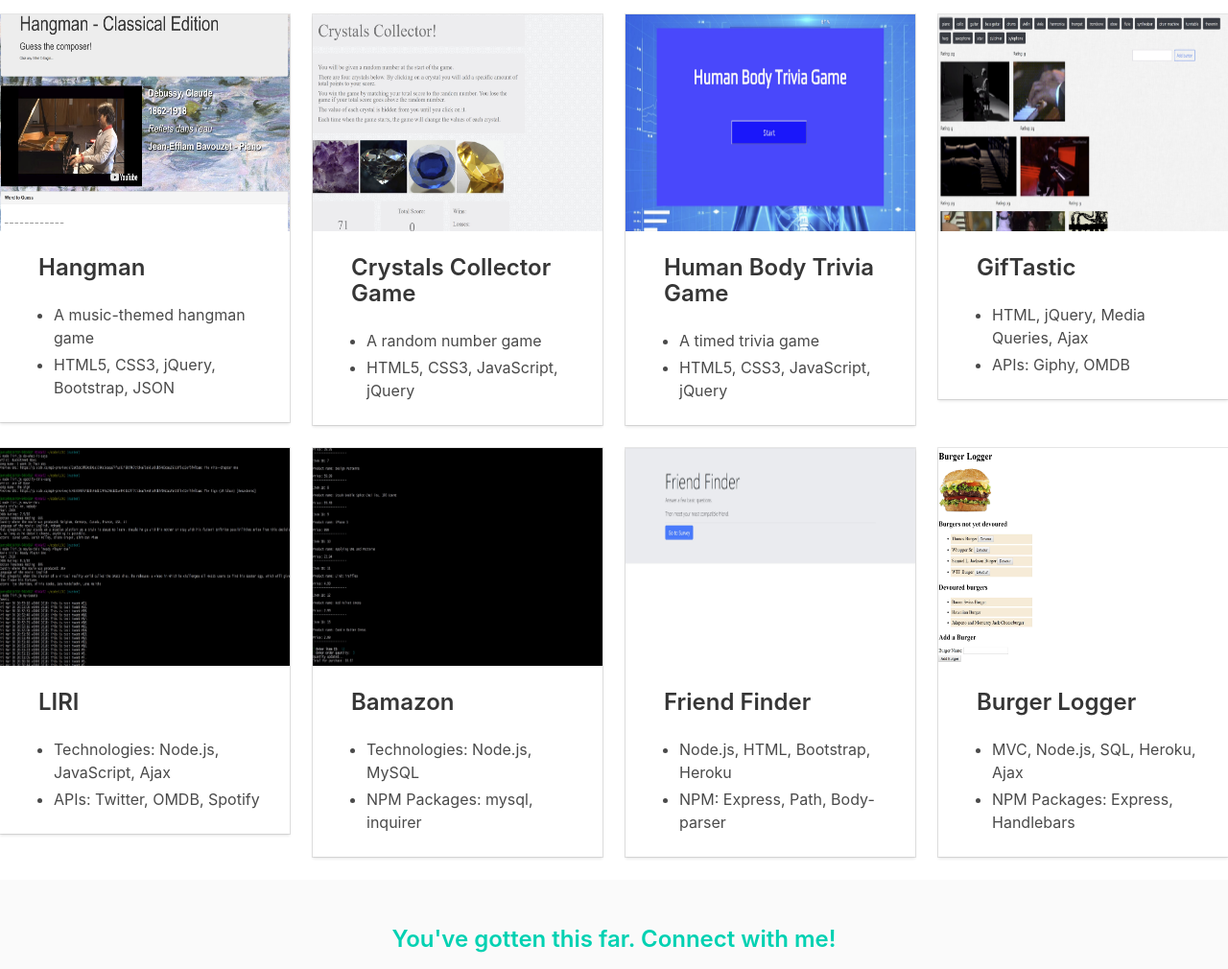
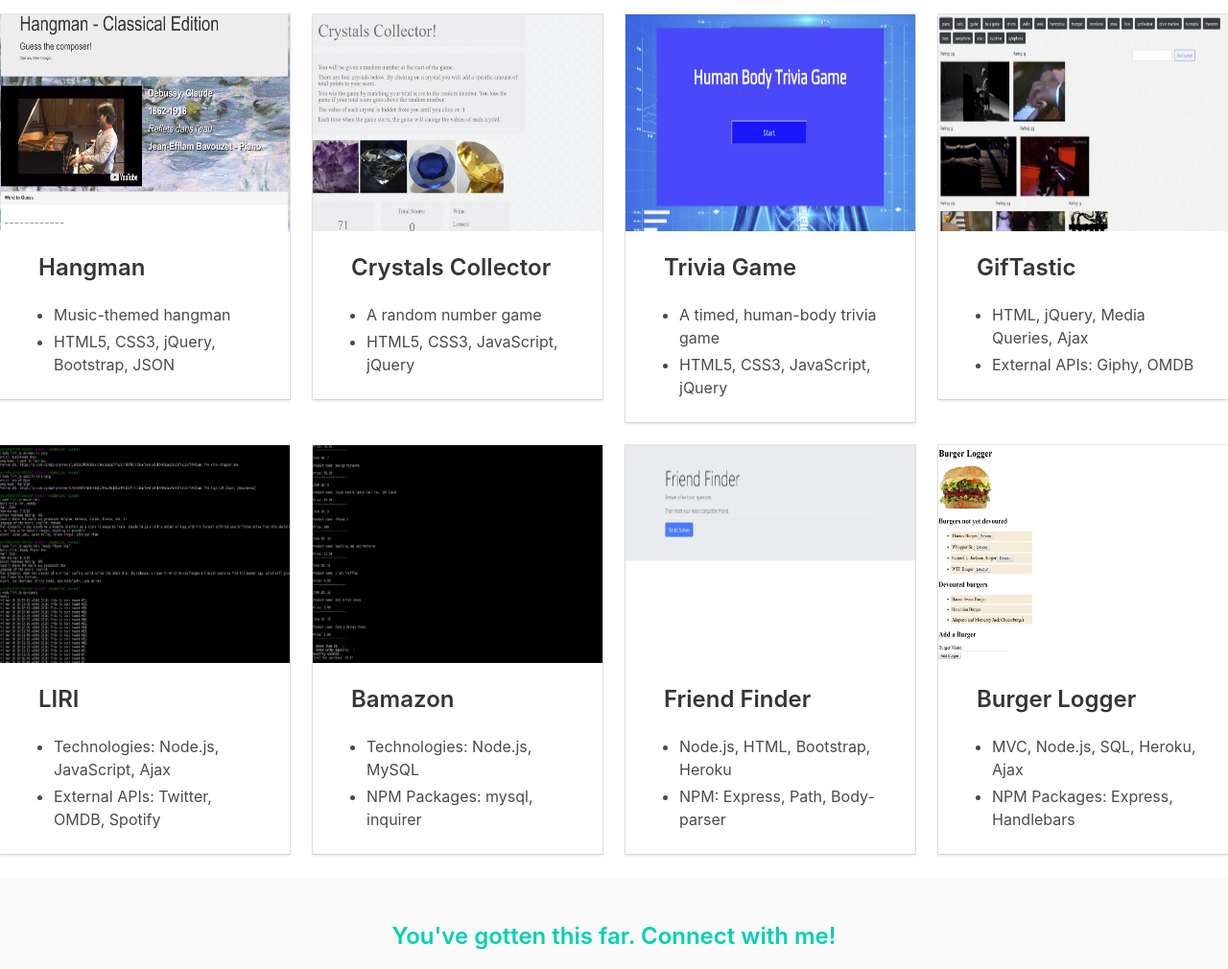
Before and after one commit to computeruser88/MyNewPortfolio, a plain HTML site: page portfolio.html in a window 1280 px wide. Shown: the part 337-1347 px from the top of the page at 96% size. Drawn offline with nearby package versions, Linux system fonts and the light colour scheme.

Commit message:
Modify portfolio.html

```diff
--- a/portfolio.html
+++ b/portfolio.html
@@ -46,7 +46,7 @@
                         </div>
                         <div class="content">
                             <ul>
-                                <li>A music-themed hangman game</li>
+                                <li>Music-themed hangman</li>
                                 <li>HTML5, CSS3, jQuery, Bootstrap, JSON</li>
                             </ul>
                         </div>
@@ -67,7 +67,7 @@
                             <div class="media-left">
                             </div>
                             <div class="media-content">
-                                <p class="title is-4">Crystals Collector Game</p>
+                                <p class="title is-4">Crystals Collector</p>
                             </div>
                         </div>
                         <div class="content">
@@ -93,12 +93,12 @@
                             <div class="media-left">
                             </div>
                             <div class="media-content">
-                                <p class="title is-4">Human Body Trivia Game</p>
+                                <p class="title is-4">Trivia Game</p>
                             </div>
                         </div>
                         <div class="content">
                             <ul>
-                                <li>A timed trivia game</li>
+                                <li>A timed, human-body trivia game</li>
                                 <li>HTML5, CSS3, JavaScript, jQuery</li>
 
                             </ul>
@@ -126,7 +126,7 @@
                         <div class="content">
                             <ul>
                                 <li>HTML, jQuery, Media Queries, Ajax</li>
-                                <li>APIs: Giphy, OMDB</li>
+                                <li>External APIs: Giphy, OMDB</li>
                             </ul>
                         </div>
                     </div>
@@ -154,7 +154,7 @@
                         <div class="content">
                             <ul>
                                 <li>Technologies: Node.js, JavaScript, Ajax</li>
-                                <li>APIs: Twitter, OMDB, Spotify</li>
+                                <li>External APIs: Twitter, OMDB, Spotify</li>
                             </ul>
                         </div>
                     </div>
```
